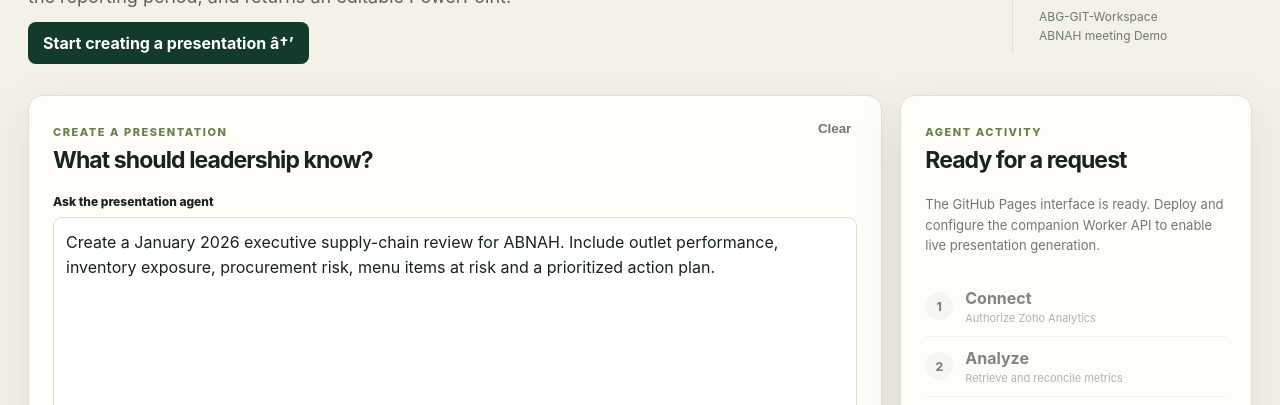
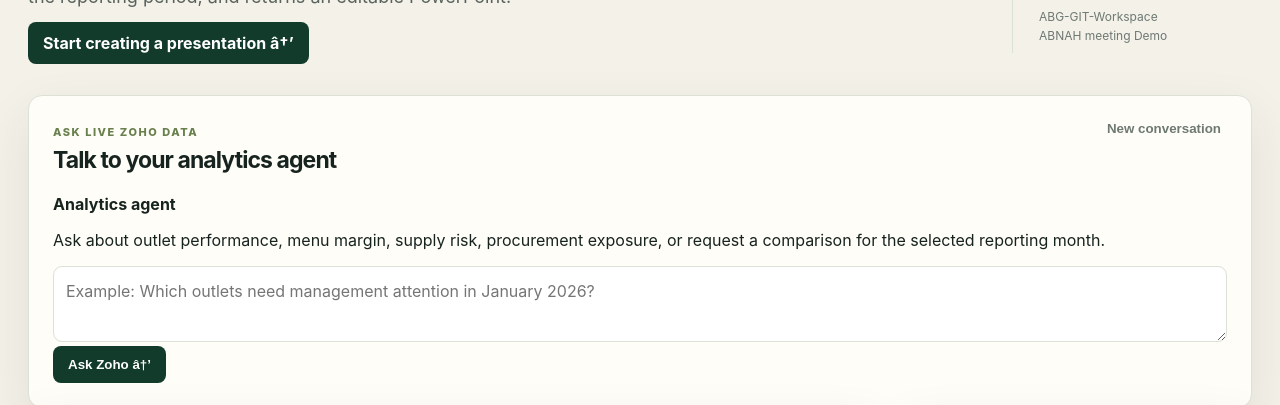
Before and after one commit to MAJOS-tech/zoho-ppt-agent, a plain HTML site: page index.html in a window 1280 px wide. Shown: the part 394-799 px from the top of the page. Drawn offline with Linux system fonts and the light colour scheme; no server answers.

Commit message:
Add conversational Zoho AI (index.html)

```diff
--- a/index.html
+++ b/index.html
@@ -33,6 +33,22 @@
           <strong>ABNAH</strong>
           <small>ABG-GIT-Workspace<br />ABNAH meeting Demo</small>
         </aside>
+      </section>
+
+      <section class="chat-panel panel" id="analytics-chat">
+        <div class="section-head">
+          <div><span class="eyebrow">ASK LIVE ZOHO DATA</span><h2>Talk to your analytics agent</h2></div>
+          <button id="new-chat-button" class="text-button" type="button">New conversation</button>
+        </div>
+        <div id="chat-messages" class="chat-messages" aria-live="polite">
+          <div class="chat-message assistant"><b>Analytics agent</b><p>Ask about outlet performance, menu margin, supply risk, procurement exposure, or request a comparison for the selected reporting month.</p></div>
+        </div>
+        <div id="evidence-table" class="evidence-table" hidden></div>
+        <form id="chat-form" class="chat-form">
+          <textarea id="chat-input" rows="2" required placeholder="Example: Which outlets need management attention in January 2026?"></textarea>
+          <button id="ask-button" class="button primary" type="submit">Ask Zoho <span>â†’</span></button>
+        </form>
+        <div class="chat-actions"><button id="use-for-deck" class="button ghost" type="button" hidden>Use this question for a PowerPoint</button></div>
       </section>
 
       <section class="workspace-grid">
```
